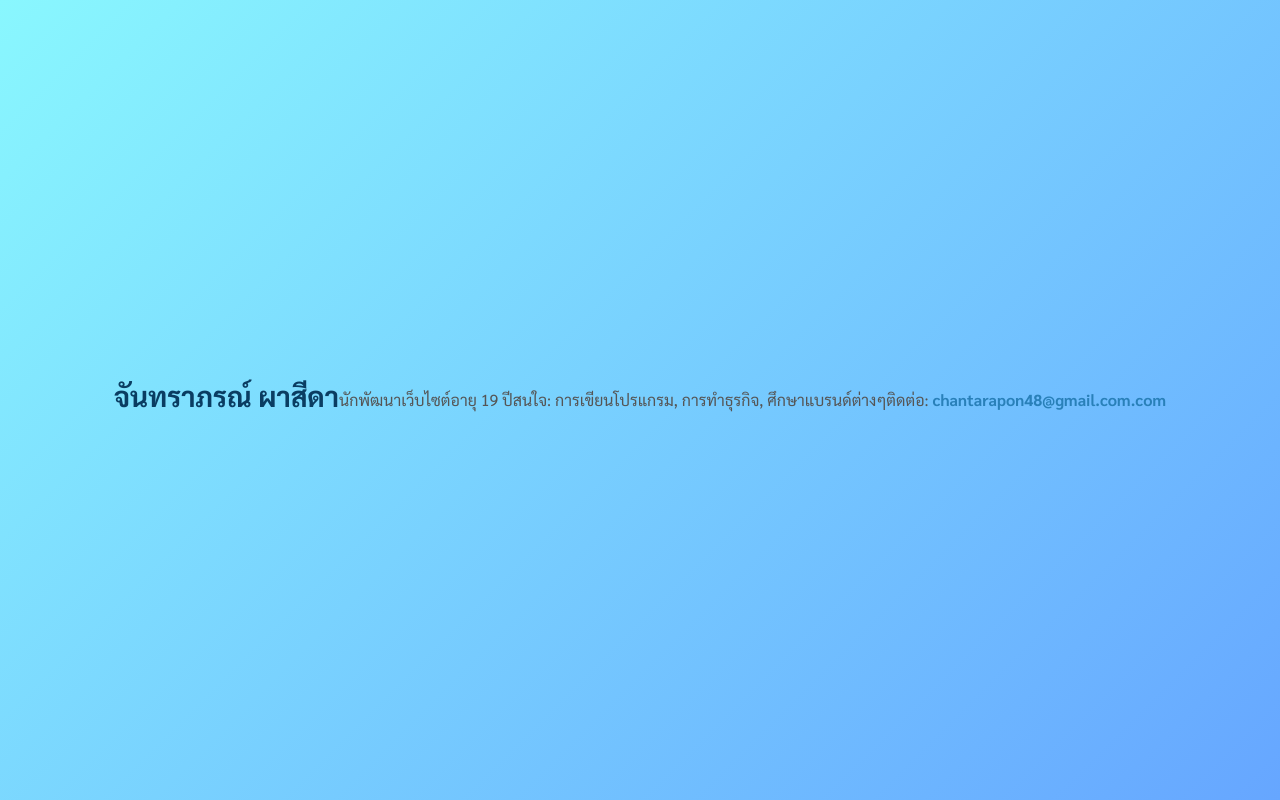
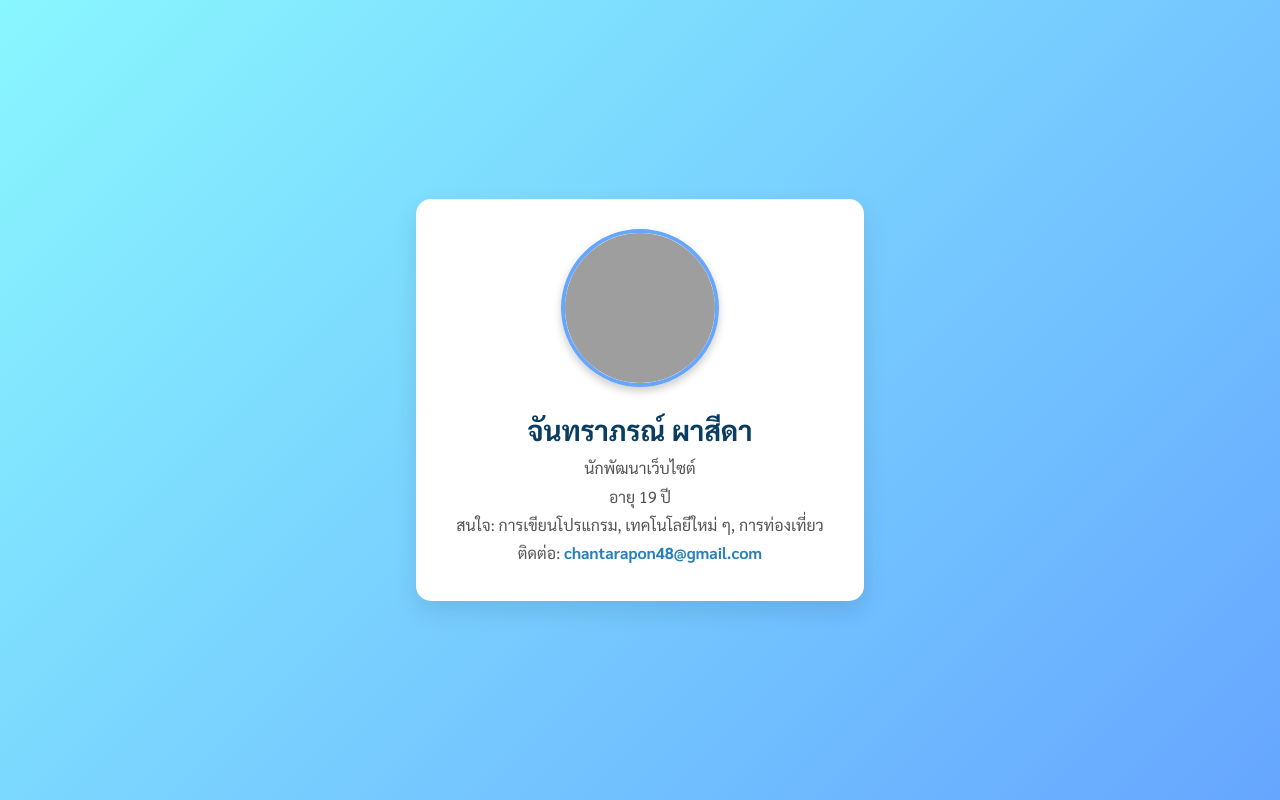
Before and after one commit to Jantharaporn/Jantharaporn.github.io, a plain HTML site: page index.html in a window 1280 px wide. Drawn offline with Linux system fonts and the light colour scheme; grey boxes are pictures that could not be loaded.

Commit message:
index.html

```diff
--- a/index.html
+++ b/index.html
@@ -63,11 +63,18 @@
   </style>
 </head>
 <body>
+  <div class="profile-card">
+    <!-- เปลี่ยนลิงก์รูปโปรไฟล์ตามที่ต้องการ -->
+    <img
+      src="https://i.imgur.com/your-profile.jpg"
+      alt="รูปโปรไฟล์"
+      class="profile-img"
+    />
     <h1>จันทราภรณ์ ผาสีดา</h1>
     <p>นักพัฒนาเว็บไซต์</p>
     <p>อายุ 19 ปี</p>
-    <p>สนใจ: การเขียนโปรแกรม, การทำธุรกิจ, ศึกษาแบรนด์ต่างๆ</p>
-    <p>ติดต่อ: <a href="mailto:somchai@example.com">chantarapon48@gmail.com.com</a></p>
+    <p>สนใจ: การเขียนโปรแกรม, เทคโนโลยีใหม่ ๆ, การท่องเที่ยว</p>
+    <p>ติดต่อ: <a href="mailto:somchai@example.com">chantarapon48@gmail.com</a></p>
   </div>
 </body>
 </html>
```
